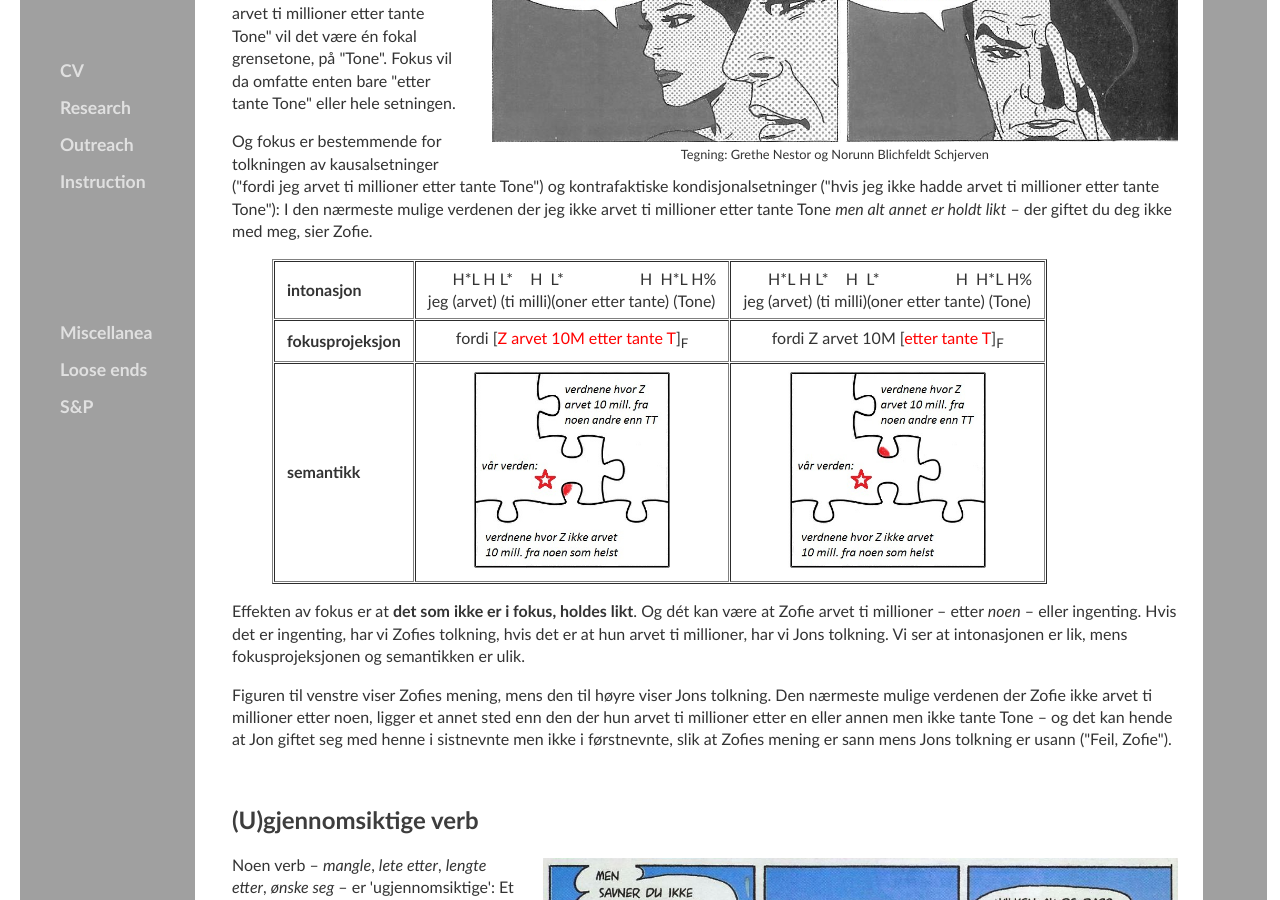
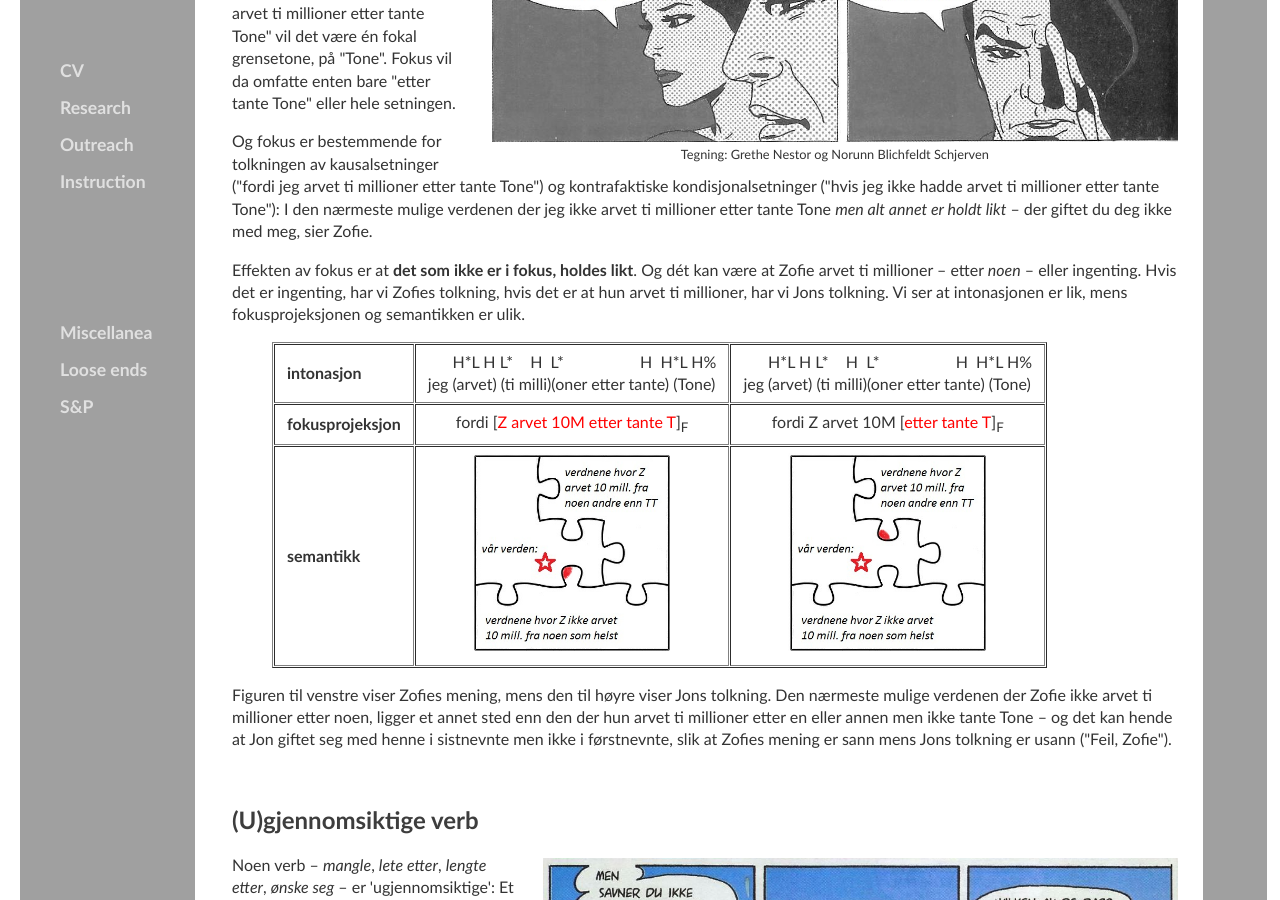
Before and after one commit to kjelljs/kjelljs.github.io, a Jekyll site: the page built from dissemination/vitsen.html, in a window 1280 px wide and 900 px high, scrolled down 1529 px. Built offline with Jekyll 4.4.1, drawn with Linux system fonts in a browser that asks for light colours.

Commit message:
Update vitsen.html

```diff
--- a/dissemination/vitsen.html
+++ b/dissemination/vitsen.html
@@ -118,7 +118,8 @@ figcaption {
 <h2>Fleksibelt fokus</h2>
 <div style="float:right;"><figure class="rightfig"><img src="/pics/zofie.jpg" style="height: 225px"><figcaption>Tegning: Grethe Nestor og Norunn Blichfeldt Schjerven</figcaption></figure></div>
 <p>Teorien om <b>fokusprojeksjon</b> sier at et fokus kan spenne over mer eller mindre mot venstre fra en fokal grensetone. I setningen "jeg arvet ti millioner etter tante Tone" vil det være én fokal grensetone, på "Tone". Fokus vil da omfatte enten bare "etter tante Tone" eller hele setningen.</p><p>Og fokus er bestemmende for tolkningen av kausalsetninger ("fordi jeg arvet ti millioner etter tante Tone") og kontrafaktiske kondisjonalsetninger ("hvis jeg ikke hadde arvet ti millioner etter tante Tone"): I den nærmeste mulige verdenen der jeg ikke arvet ti millioner etter tante Tone <i>men alt annet er holdt likt</i> &ndash; der giftet du deg ikke med meg, sier Zofie.</p>
-	<p><figure style="text-align:center"><table border="1" cellspacing="1">
+	<p>Effekten av fokus er at <b>det som ikke er i fokus, holdes likt</b>. Og dét kan være at Zofie arvet ti millioner &ndash; etter <i>noen</i> &ndash; eller ingenting. Hvis det er ingenting, har vi Zofies tolkning, hvis det er at hun arvet ti millioner, har vi Jons tolkning. Vi ser at intonasjonen er lik, mens fokusprojeksjonen og semantikken er ulik.</p>
+<p><figure style="align:center"><table border="1" cellspacing="1">
 	<thead>
 		<tr>
 			<th style="text-align: left">intonasjon</th>
```
Also changed, not shown: other parts of dissemination/vitsen.html (+1 -1 lines).
